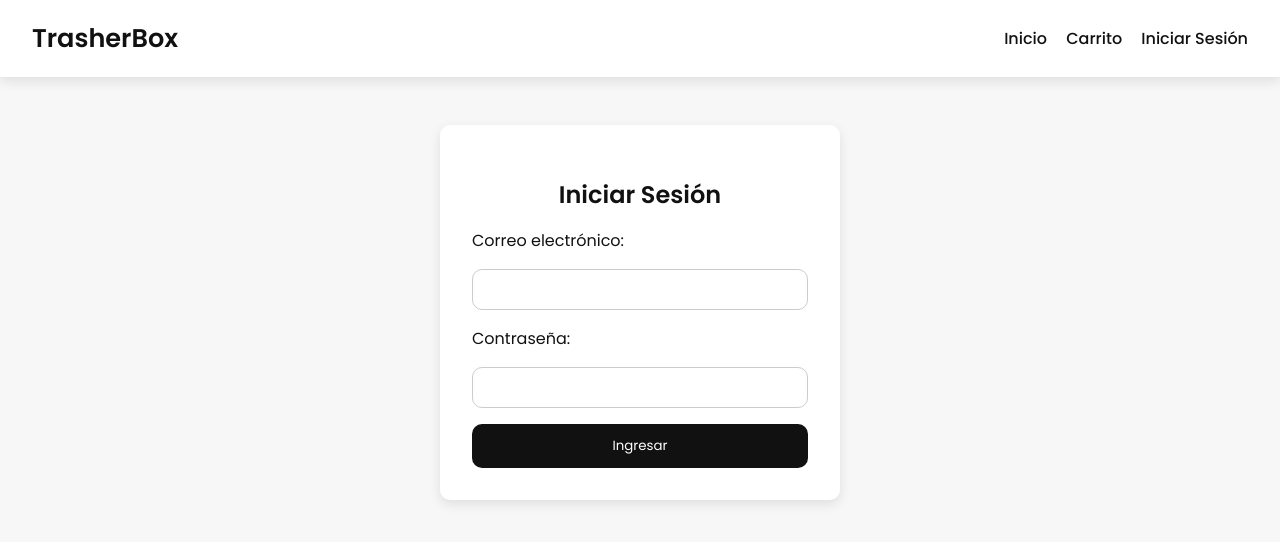
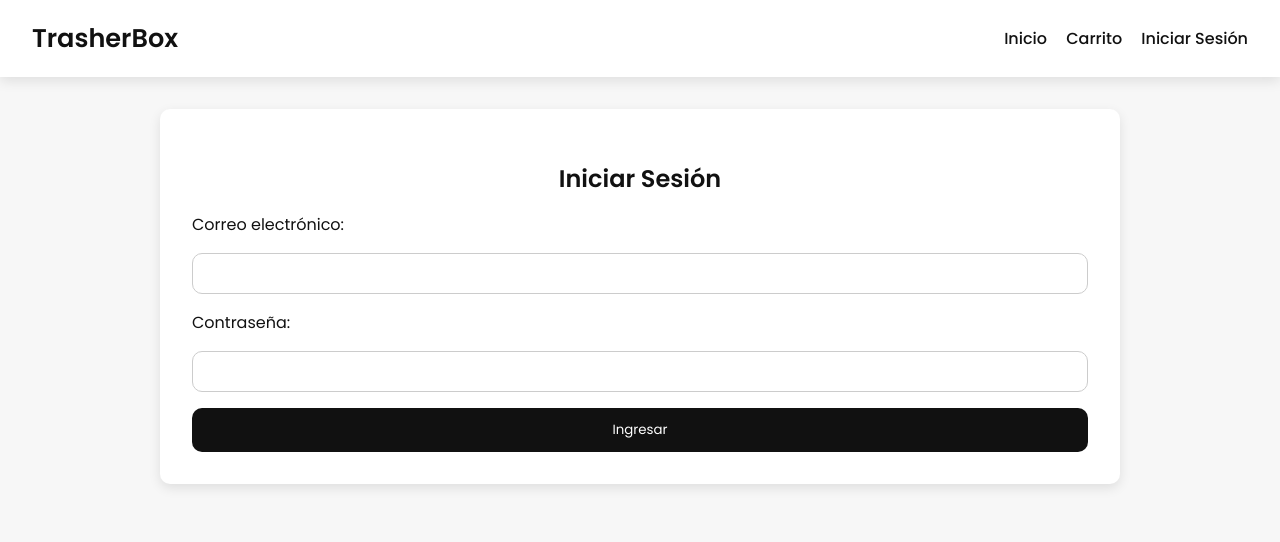
Before and after one commit to Itachill/mi-app-react, a React (Vite) app: page /login in a window 1280 px wide. Shown: the top 542 px of the page. Built offline with nearby package versions, Linux system fonts and the light colour scheme.

Commit message:
centralize page container and unify layout

```diff
--- a/src/Carrito.css
+++ b/src/Carrito.css
@@ -1,12 +1,3 @@
-.carrito-container {
-  padding: 2rem;
-  max-width: 900px;
-  margin: 2rem auto;
-  background: #fff;
-  border-radius: var(--radius);
-  box-shadow: var(--shadow);
-}
-
 .carrito-container h2 {
   text-align: center;
   margin-bottom: 2rem;
--- a/src/Carrito.jsx
+++ b/src/Carrito.jsx
@@ -14,7 +14,7 @@ function Carrito() {
   const total = carrito.reduce((acc, item) => acc + item.precio * item.cantidad, 0);
 
   return (
-    <section className="carrito-container">
+    <section className="main-container carrito-container">
       <h2>Carrito de Compras</h2>
 
       {carrito.length === 0 ? (
--- a/src/Home.jsx
+++ b/src/Home.jsx
@@ -42,7 +42,7 @@ function Home() {
         </div>
       </section>
 
-      <section className="productos" id="productos">
+      <section className="productos main-container" id="productos">
         <h2>Nuestros Productos</h2>
         <div className="producto-lista">
           {productos.map((prod) => (
--- a/src/Login.css
+++ b/src/Login.css
@@ -1,10 +1,5 @@
 .login-container {
   max-width: 400px;
-  margin: 3rem auto;
-  padding: 2rem;
-  background-color: #fff;
-  border-radius: var(--radius);
-  box-shadow: var(--shadow);
 }
 
 .login-container h2 {
--- a/src/Login.jsx
+++ b/src/Login.jsx
@@ -18,7 +18,7 @@ function Login() {
 
   if (usuario) {
     return (
-      <section className="login-container">
+      <section className="main-container login-container">
         <h2>Bienvenido</h2>
         <p>Has iniciado sesión correctamente como <strong>{usuario}</strong>.</p>
       </section>
@@ -26,7 +26,7 @@ function Login() {
   }
 
   return (
-    <section className="login-container">
+    <section className="main-container login-container">
       <h2>Iniciar Sesión</h2>
       <form onSubmit={handleSubmit}>
         <label>Correo electrónico:</label>
--- /dev/null
+++ b/src/global.css
@@ -0,0 +1,8 @@
+.main-container {
+  max-width: 960px;
+  margin: 2rem auto;
+  padding: 2rem;
+  background: #fff;
+  border-radius: var(--radius);
+  box-shadow: var(--shadow);
+}
--- a/src/main.jsx
+++ b/src/main.jsx
@@ -3,6 +3,7 @@ import ReactDOM from 'react-dom/client';
 import { BrowserRouter } from 'react-router-dom';
 import App from './App';
 import './index.css';
+import './global.css';
 import { CarritoProvider } from './context/CarritoContext'; // <- importante
 import { AuthProvider } from './context/AuthContext';
 
```
